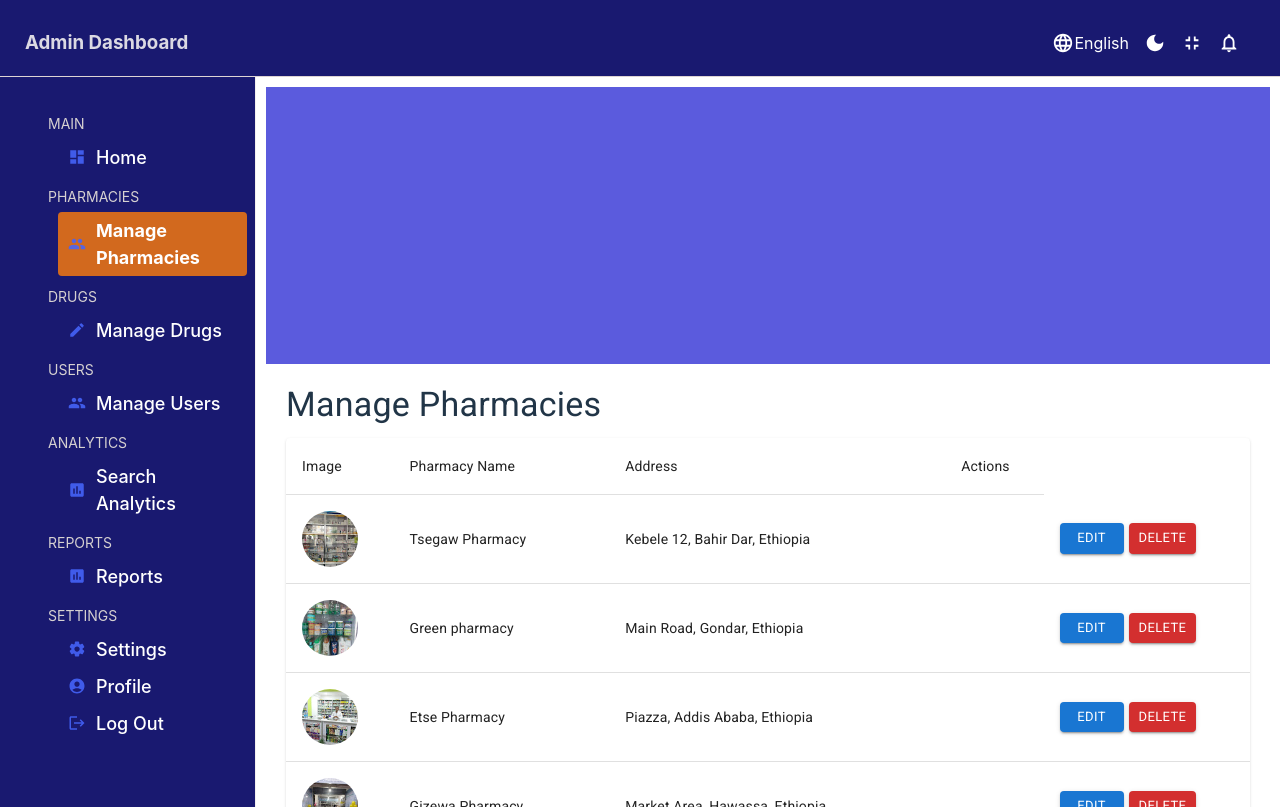
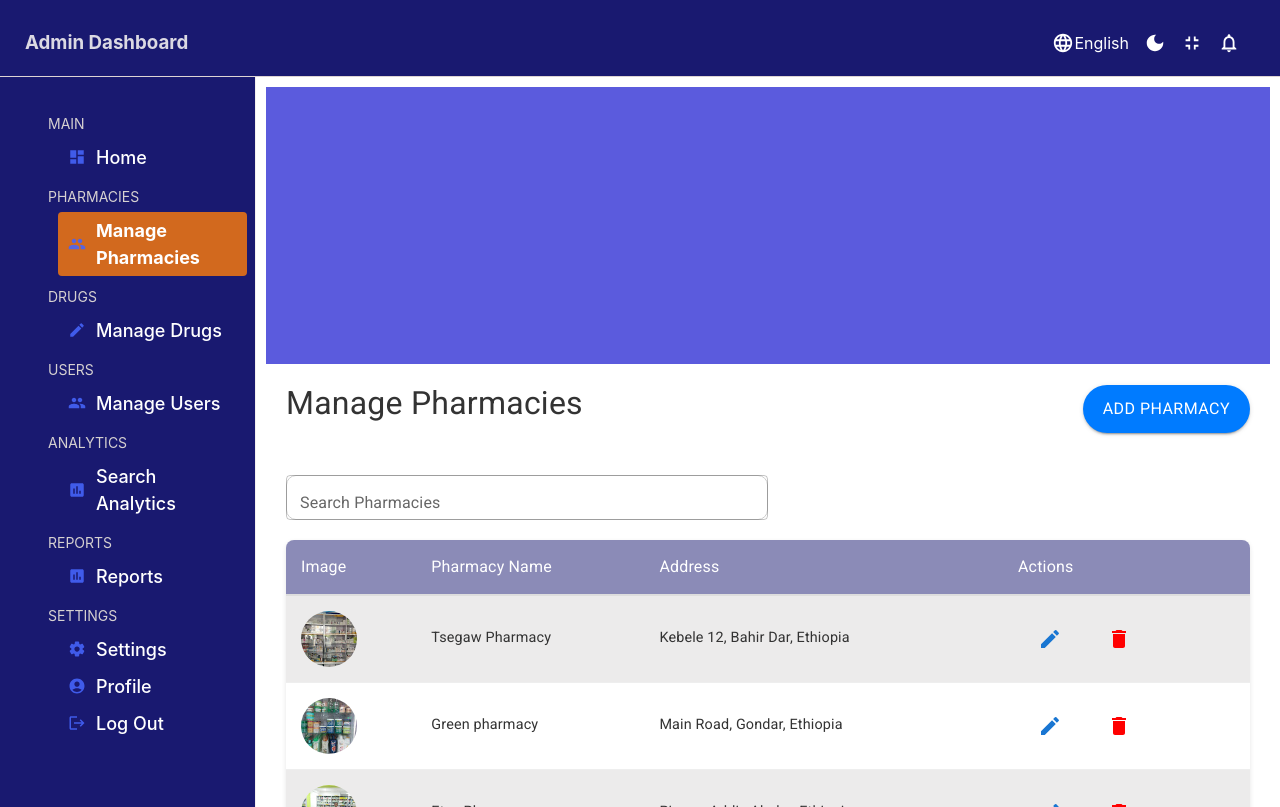
Before and after one commit to solomon-mh/fetanfews, a React (Vite) app: page /admin/manage-pharmacies in a window 1280 px wide. Built offline with nearby package versions, Linux system fonts and the light colour scheme.

Commit message:
add ManagePharmacies component with search and pagination features

```diff
--- /dev/null
+++ b/src/admin/managePharmacy/ManagePharmacies.scss
@@ -0,0 +1,121 @@
+.manage-pharmacies {
+  padding: 20px;
+
+  .top-section {
+    display: flex;
+    justify-content: space-between;
+    align-items: center;
+    margin-bottom: 20px;
+
+    .title {
+      font-size: 2rem;
+      font-weight: bold;
+      color: #333;
+    }
+
+    .add-button {
+      background-color: #007bff;
+      color: #fff;
+      font-size: 1rem;
+      font-weight: 500;
+      text-transform: uppercase;
+      padding: 10px 20px;
+      border-radius: 50px;
+      &:hover {
+        background-color: #0056b3;
+      }
+    }
+  }
+
+  .search-bar {
+    margin:20px auto;
+    width: 50%;
+    input {
+        outline: none;
+
+      font-size: 1rem;
+      padding: 10px;
+      border: 1px solid #ccc;
+      border-radius: 10px;
+      width: 100%;
+      &:focus {
+        border-color: #007bff;
+        outline: none;
+      }
+    }
+  }
+
+  .table-container {
+    box-shadow: 0 2px 5px rgba(0, 0, 0, 0.1);
+    border-radius: 8px;
+
+    table {
+      width: 100%;
+      border-collapse: collapse;
+
+      thead {
+        background-color:rgba(25, 25, 112,0.5);
+
+        th {
+          padding: 15px;
+          font-size: 1rem;
+          font-weight: 600;
+          color: #fff;
+          text-align: left;
+          border-bottom: 2px solid #ddd;
+        }
+      }
+
+      tbody {
+        tr {
+
+          &:nth-child(odd) {
+		background-color: rgba(192, 189, 189, 0.3);
+	}
+
+
+          td {
+            padding: 15px;
+            font-size: 0.9rem;
+            color: #333;
+            vertical-align: middle;
+            border-bottom: 1px solid #eee;
+
+            .avatar {
+              width: 56px;
+              height: 56px;
+              border-radius: 50%;
+            }
+
+            .action-buttons {
+                gap: 10px;
+                background-color: #007bff ;
+              button {
+                font-size: 0.8rem;
+                padding: 5px 10px;
+                border-radius: 4px;
+                text-transform: uppercase;
+
+                &.edit {
+                  background-color: #28a745;
+                  color: #fff;
+                  &:hover {
+                    background-color: #218838;
+                  }
+                }
+
+                &.delete {
+                  background-color: #dc3545;
+                  color: #fff;
+                  &:hover {
+                    background-color: #c82333;
+                  }
+                }
+              }
+            }
+          }
+        }
+      }
+    }
+  }
+}
--- a/src/admin/managePharmacy/ManagePharmacies.tsx
+++ b/src/admin/managePharmacy/ManagePharmacies.tsx
@@ -1,4 +1,5 @@
-import React from "react";
+import React, { useState } from "react";
+import "./ManagePharmacies.scss";
 import {
   Table,
   TableBody,
@@ -10,27 +11,76 @@ import {
   Typography,
   Avatar,
   Button,
+  TextField,
+  Box,
+  TablePagination,
 } from "@mui/material";
-import { pharmacies } from "../../data/pharmacies";
+import { pharmacies as pharmacyData } from "../../data/pharmacies";
+import DeleteIcon from "@mui/icons-material/Delete";
+import { Edit } from "@mui/icons-material";
+
 const ManagePharmacies: React.FC = () => {
+  const [searchQuery, setSearchQuery] = useState<string>(""); // Search query
+  const [pharmacies, setPharmacies] = useState(pharmacyData); // Pharmacy list
+  const [page, setPage] = useState(0); // Current page
+  const [rowsPerPage, setRowsPerPage] = useState(5); // Rows per page
+
+  // Filter pharmacies based on search query
+  const filteredPharmacies = pharmacies.filter(
+    (pharmacy) =>
+      pharmacy.pharmacy_name.toLowerCase().includes(searchQuery.toLowerCase()) ||
+      pharmacy.address.toLowerCase().includes(searchQuery.toLowerCase())
+  );
+
+  // Paginate the filtered pharmacies
+  const paginatedPharmacies = filteredPharmacies.slice(
+    page * rowsPerPage,
+    page * rowsPerPage + rowsPerPage
+  );
+
+  // Handle page change
+  const handleChangePage = (event: unknown, newPage: number) => {
+    setPage(newPage);
+  };
+
+  // Handle rows per page change
+  const handleChangeRowsPerPage = (
+    event: React.ChangeEvent<HTMLInputElement>
+  ) => {
+    setRowsPerPage(parseInt(event.target.value, 10));
+    setPage(0);
+  };
+
   return (
-    <div style={{ padding: "20px" }}>
-      <Typography variant="h4" gutterBottom>
-        Manage Pharmacies
-      </Typography>
-      <TableContainer component={Paper}>
+    <div className="manage-pharmacies">
+      <Box className="top-section">
+        <Typography className="title" variant="h4" gutterBottom>
+          Manage Pharmacies
+        </Typography>
+        <Button className="add-button" variant="contained" color="primary" size="large">
+          Add Pharmacy
+        </Button>
+      </Box>
+      <TextField
+        className="search-bar"
+        label="Search Pharmacies"
+        variant="outlined"
+        fullWidth
+        value={searchQuery}
+        onChange={(e) => setSearchQuery(e.target.value)}
+      />
+      <TableContainer className="table-container" component={Paper}>
         <Table>
           <TableHead>
             <TableRow>
               <TableCell>Image</TableCell>
               <TableCell>Pharmacy Name</TableCell>
               <TableCell>Address</TableCell>
-
               <TableCell>Actions</TableCell>
             </TableRow>
           </TableHead>
           <TableBody>
-            {pharmacies.map((pharmacy) => (
+            {paginatedPharmacies.map((pharmacy) => (
               <TableRow key={pharmacy.pharmacy_id}>
                 <TableCell>
                   <Avatar
@@ -41,21 +91,19 @@ const ManagePharmacies: React.FC = () => {
                 </TableCell>
                 <TableCell>{pharmacy.pharmacy_name}</TableCell>
                 <TableCell>{pharmacy.address}</TableCell>
-
-                <TableCell>
-
-                </TableCell>
-                <TableCell>
+                <TableCell className="action-buttons">
                   <Button
-                    variant="contained"
-                    color="primary"
-                    size="small"
+                    className="edit"
                     style={{ marginRight: "5px" }}
+                    title={`Edit ${pharmacy.pharmacy_name}`}
                   >
-                    Edit
+                    <Edit />
                   </Button>
-                  <Button variant="contained" color="error" size="small">
-                    Delete
+                  <Button
+                    className="delete"
+                    title={`Delete ${pharmacy.pharmacy_name}`}
+                  >
+                    <DeleteIcon style={{ color: "red" }} />
                   </Button>
                 </TableCell>
               </TableRow>
@@ -63,6 +111,14 @@ const ManagePharmacies: React.FC = () => {
           </TableBody>
         </Table>
       </TableContainer>
+      <TablePagination
+        component="div"
+        count={filteredPharmacies.length}
+        page={page}
+        onPageChange={handleChangePage}
+        rowsPerPage={rowsPerPage}
+        onRowsPerPageChange={handleChangeRowsPerPage}
+      />
     </div>
   );
 };
--- a/src/layouts/adminlayout.scss
+++ b/src/layouts/adminlayout.scss
@@ -23,7 +23,8 @@
 
 
     main {
-
+      display: flex;
+      flex-direction: column;
       overflow-y: auto;
       height: 100%;
       padding: 10px;
--- a/src/pages/AdminDashboard/AdminDashboard.tsx
+++ b/src/pages/AdminDashboard/AdminDashboard.tsx
@@ -17,7 +17,7 @@ const AdminHome: React.FC = () => {
 
       <div className="quick-links">
         <div className="card">
-          <Link to="/admin/pharmacies" className="link">
+          <Link to="/admin/manage-pharmacies" className="link">
             <GroupIcon className="icon" />
             <h3>Manage Pharmacies</h3>
           </Link>
```
